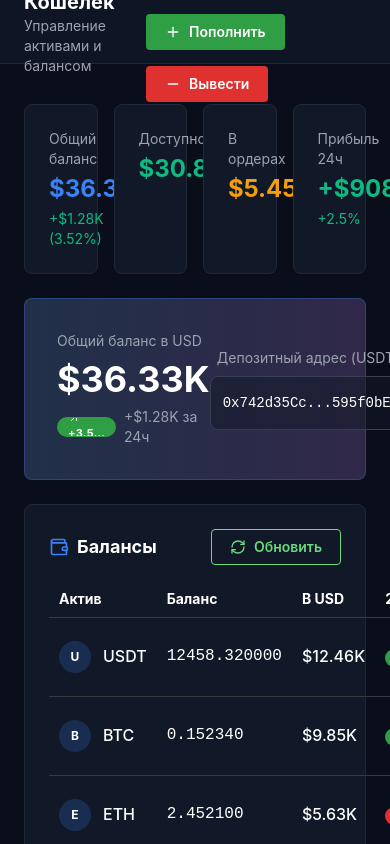
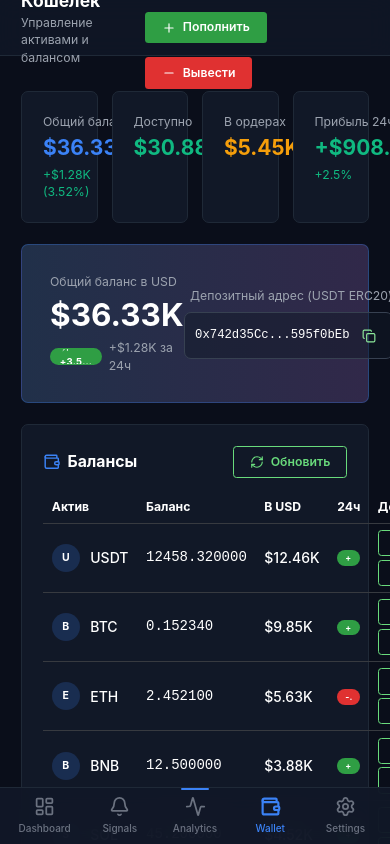
Before and after one commit to ilfat2208/scriner, a Next.js app: page /wallet in a window 390 px wide. Built offline with nearby package versions, Linux system fonts and the light colour scheme.

Commit message:
feat: add mobile-optimized UI with bottom navigation for Telegram Mini App

```diff
--- /dev/null
+++ b/src/app/ClientLayout.tsx
@@ -0,0 +1,24 @@
+'use client';
+
+import { BottomNav } from '@/components/layout/BottomNav';
+import { useTelegramApp } from '@/hooks/useTelegramApp';
+import { ReactNode, useEffect } from 'react';
+
+export function ClientLayout({ children }: { children: ReactNode }) {
+  const { isTelegram, expand } = useTelegramApp();
+
+  useEffect(() => {
+    // Разворачиваем Mini App на весь экран
+    if (isTelegram) {
+      expand();
+      console.log('📱 Telegram Mini App mode');
+    }
+  }, [isTelegram, expand]);
+
+  return (
+    <>
+      {children}
+      <BottomNav />
+    </>
+  );
+}
--- a/src/app/globals.css
+++ b/src/app/globals.css
@@ -25,30 +25,47 @@ html, body {
   font-family: 'Inter', system-ui, sans-serif;
   overflow-x: hidden;
   max-width: 100vw;
+  /* Telegram Mini App fixes */
+  -webkit-tap-highlight-color: transparent;
+  -webkit-touch-callout: none;
+  -webkit-user-select: none;
+  user-select: none;
 }
 
-/* Scrollbar */
-::-webkit-scrollbar {
-  width: 8px;
-  height: 8px;
+/* Telegram Mini App container */
+body {
+  /* Убираем скроллбар на мобильных */
+  scrollbar-width: none;
 }
 
-::-webkit-scrollbar-track {
-  background: var(--surface);
+body::-webkit-scrollbar {
+  display: none;
 }
 
-::-webkit-scrollbar-thumb {
-  background: var(--surface-2);
-  border-radius: 4px;
+/* Scrollable containers */
+.scrollbar-thin::-webkit-scrollbar {
+  width: 4px;
 }
 
-::-webkit-scrollbar-thumb:hover {
-  background: #374151;
+.scrollbar-thin::-webkit-scrollbar-track {
+  background: transparent;
 }
 
-/* Prevent overflow */
-* {
-  max-width: 100%;
+.scrollbar-thin::-webkit-scrollbar-thumb {
+  background: var(--surface-2);
+  border-radius: 2px;
+}
+
+/* Mobile optimizations */
+@media (max-width: 768px) {
+  html {
+    font-size: 14px;
+  }
+
+  /* Убираем hover эффекты на тач устройствах */
+  button:hover, a:hover {
+    opacity: 1;
+  }
 }
 
 /* Utilities */
@@ -89,3 +106,10 @@ html, body {
 .mantine-AppShell-header {
   display: none !important;
 }
+
+/* Mobile bottom navigation spacing */
+@media (max-width: 1024px) {
+  main {
+    padding-bottom: 80px !important;
+  }
+}
--- a/src/app/layout.tsx
+++ b/src/app/layout.tsx
@@ -4,6 +4,7 @@ import './globals.css';
 import { ColorSchemeScript, MantineProvider, createTheme } from '@mantine/core';
 import { ReactNode } from 'react';
 import Script from 'next/script';
+import { ClientLayout } from './ClientLayout';
 
 const theme = createTheme({
   primaryColor: 'green',
@@ -45,7 +46,7 @@ export default function RootLayout({
       </head>
       <body style={{ margin: 0, padding: 0 }}>
         <MantineProvider theme={theme} defaultColorScheme="dark">
-          {children}
+          <ClientLayout>{children}</ClientLayout>
         </MantineProvider>
       </body>
     </html>
--- /dev/null
+++ b/src/components/layout/BottomNav.tsx
@@ -0,0 +1,60 @@
+'use client';
+
+import {
+  LayoutDashboard,
+  Bell,
+  Activity,
+  Wallet,
+  Settings
+} from 'lucide-react';
+import Link from 'next/link';
+import { usePathname } from 'next/navigation';
+import { cn } from '@/lib/utils';
+
+const navigation = [
+  { name: 'Dashboard', href: '/', icon: LayoutDashboard },
+  { name: 'Signals', href: '/signals', icon: Bell },
+  { name: 'Analytics', href: '/analytics', icon: Activity },
+  { name: 'Wallet', href: '/wallet', icon: Wallet },
+  { name: 'Settings', href: '/settings', icon: Settings },
+];
+
+export function BottomNav() {
+  const pathname = usePathname();
+
+  return (
+    <nav className="fixed bottom-0 left-0 right-0 z-50 bg-[#111827]/95 backdrop-blur-lg border-t border-gray-800 lg:hidden safe-area-bottom">
+      <div className="flex justify-around items-center h-16 px-2">
+        {navigation.map((item) => {
+          const isActive = pathname === item.href;
+          const Icon = item.icon;
+
+          return (
+            <Link
+              key={item.name}
+              href={item.href}
+              className={cn(
+                'flex flex-col items-center justify-center gap-1 flex-1 py-2 px-1 rounded-lg transition-all',
+                'active:scale-95',
+                isActive
+                  ? 'text-primary'
+                  : 'text-gray-500'
+              )}
+            >
+              <Icon className={cn(
+                'w-6 h-6',
+                isActive && 'stroke-[2.5]'
+              )} />
+              <span className="text-[10px] font-medium truncate">
+                {item.name}
+              </span>
+              {isActive && (
+                <div className="absolute top-0 left-1/2 -translate-x-1/2 w-8 h-0.5 bg-primary rounded-full" />
+              )}
+            </Link>
+          );
+        })}
+      </div>
+    </nav>
+  );
+}
--- a/src/components/layout/Sidebar.tsx
+++ b/src/components/layout/Sidebar.tsx
@@ -24,7 +24,7 @@ export function Sidebar() {
   const pathname = usePathname();
 
   return (
-    <aside className="fixed left-0 top-0 h-screen w-64 bg-surface border-r border-gray-800 z-40 overflow-y-auto">
+    <aside className="fixed left-0 top-0 h-screen w-64 bg-surface border-r border-gray-800 z-40 overflow-y-auto hidden lg:block">
       <div className="h-16 flex items-center px-6 border-b border-gray-800">
         <Zap className="w-8 h-8 text-primary" />
         <span className="ml-3 text-xl font-bold bg-gradient-to-r from-primary to-whale bg-clip-text text-transparent">
```
Also changed, not shown: .qwen/settings.json.
